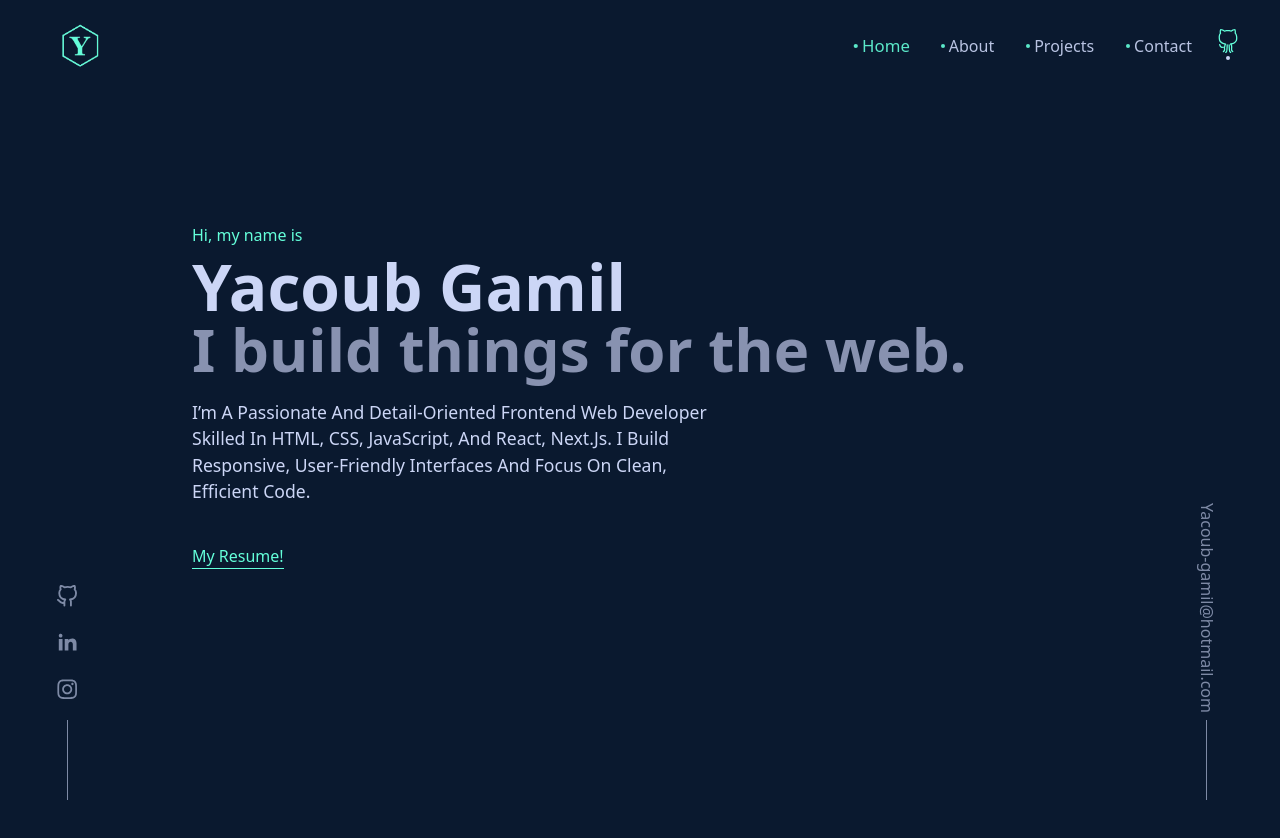
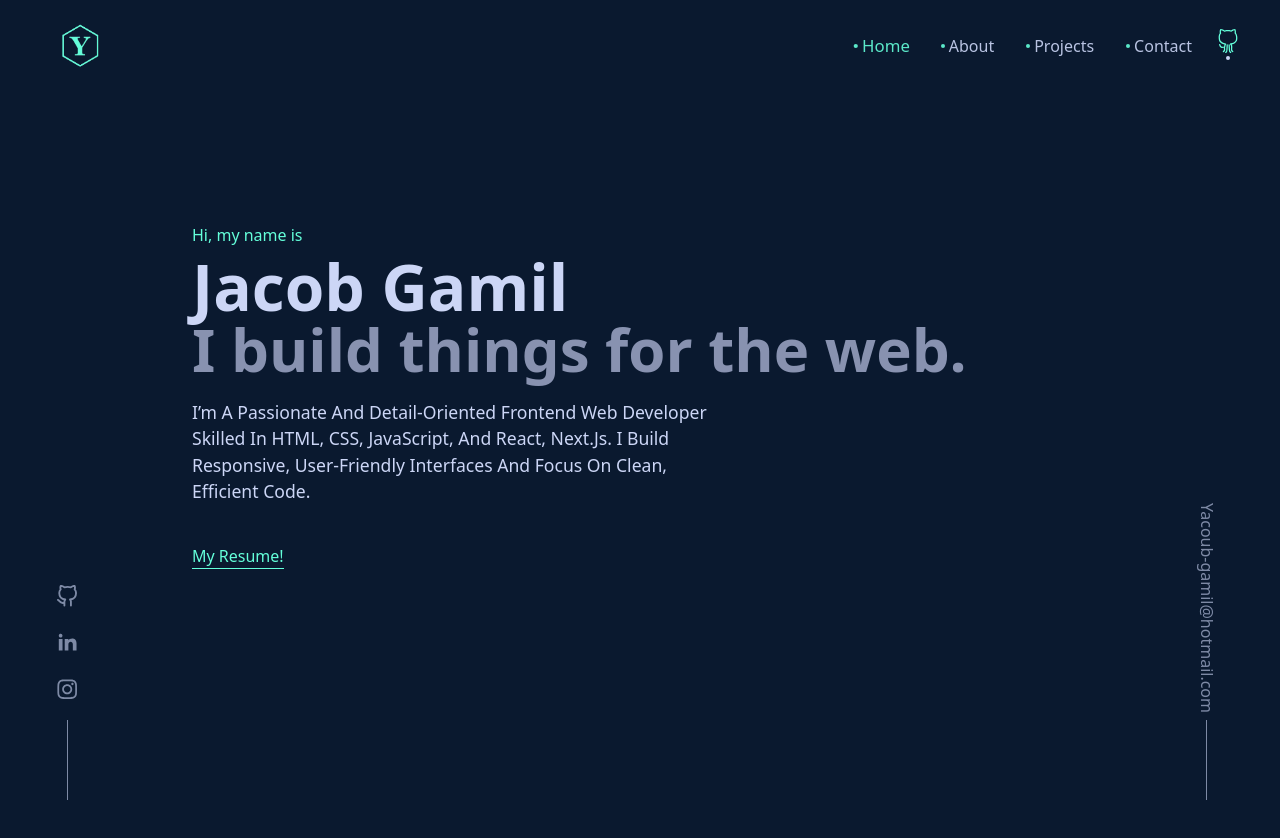
Before and after one commit to Jacob-Gamil/Yacoub-G, a React (Vite) app: page /#home in a window 1280 px wide. Shown: the top 838 px of the page. Built offline with nearby package versions, Linux system fonts and the light colour scheme.

Commit message:
Update name from 'yacoub gamil' to 'Jacob gamil'

```diff
--- a/src/components/HeroSection.jsx
+++ b/src/components/HeroSection.jsx
@@ -22,7 +22,7 @@ function HeroSection() {
 
         <h2 className="heroClass text-[2.5rem] text-[#ccd6f6] md:text-5xl lg:text-6xl xl:text-[4rem] capitalize font-bold mt-2">
           {" "}
-          yacoub gamil
+          Jacob gamil
         </h2>
 
         <p className="heroClass text-4xl md:text-5xl xl:text-6xl font-bold text-[#8892b0]">
```
